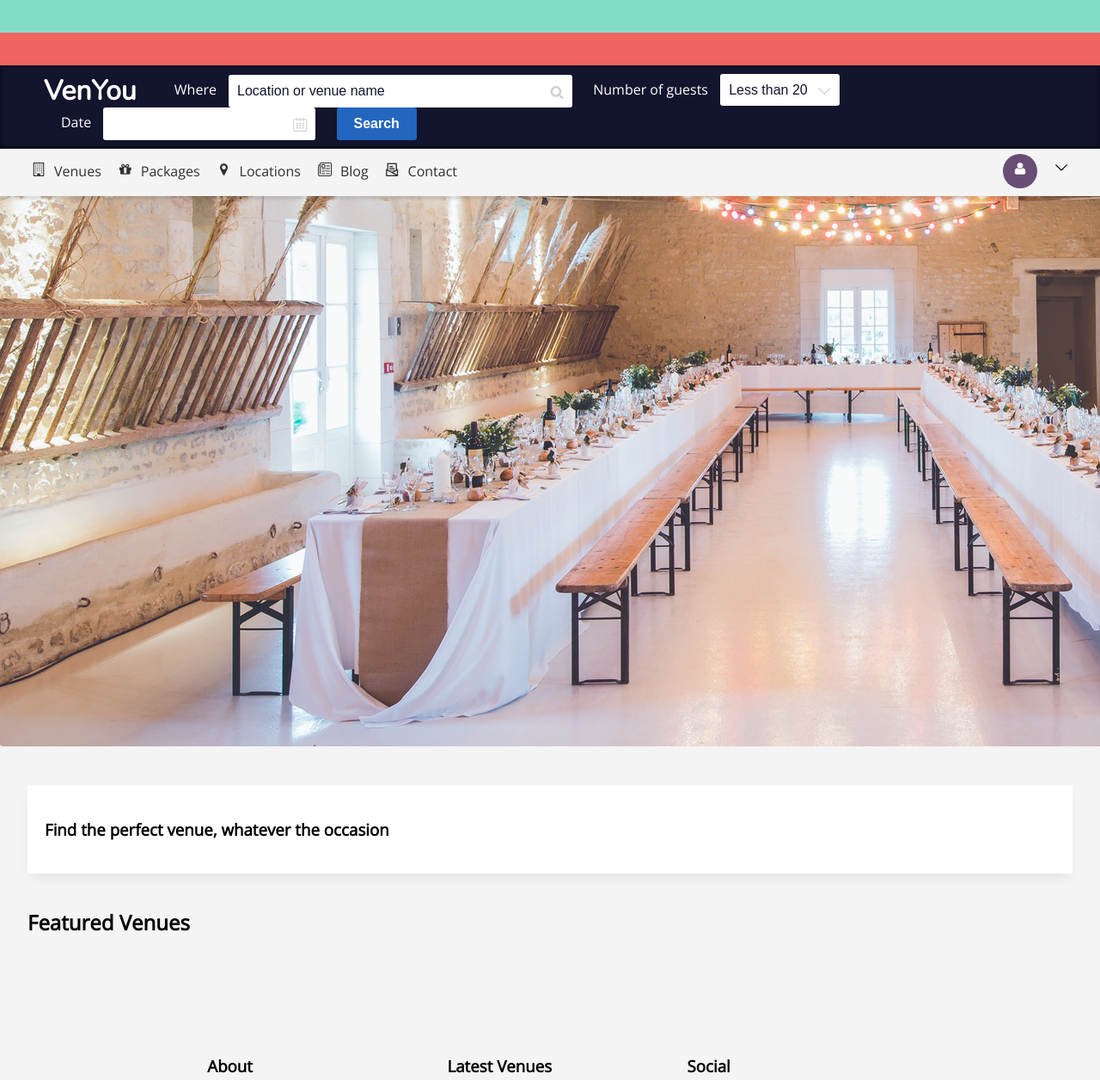
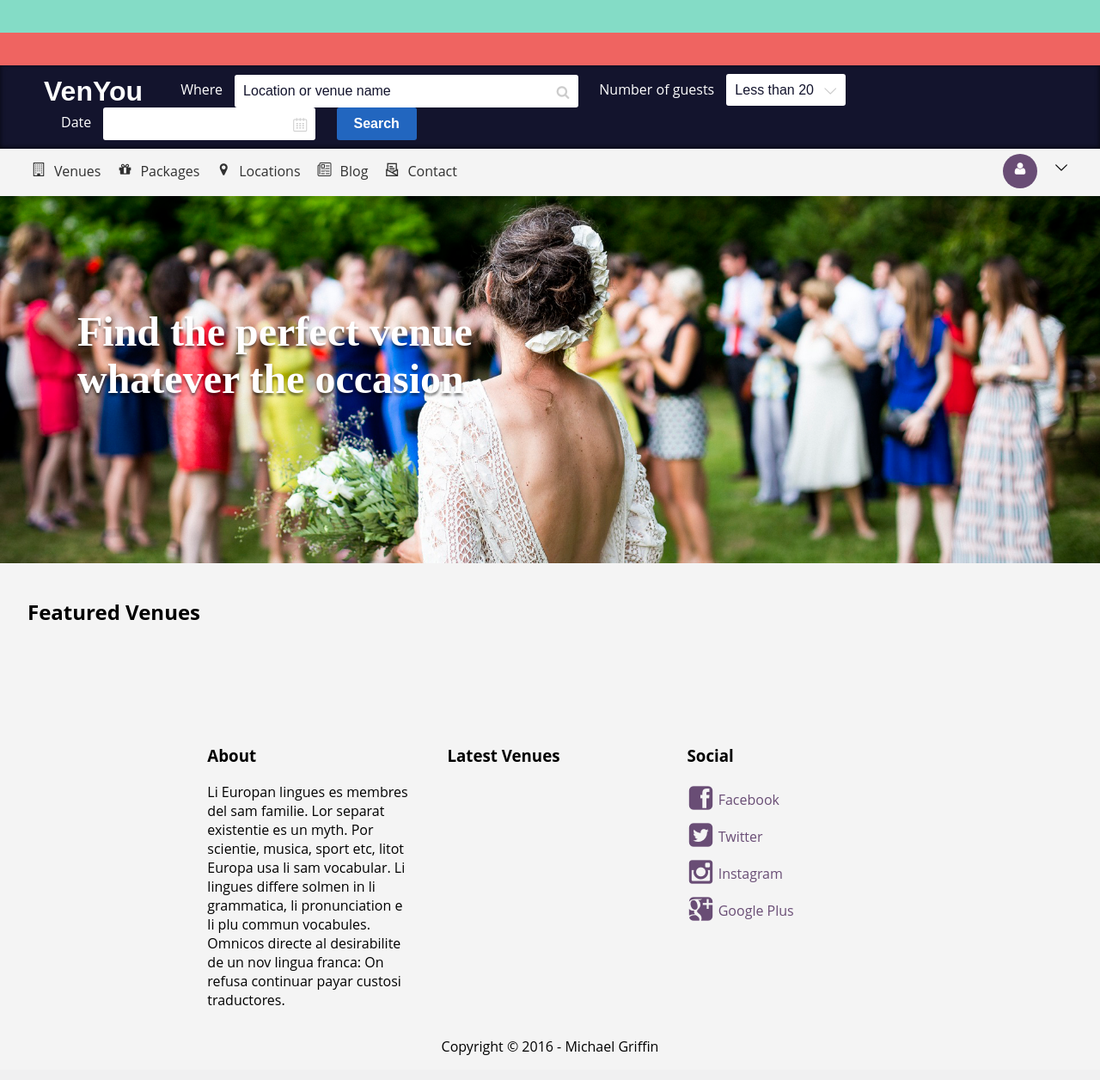
Before and after one commit to mdgriffin/Dynamic-Web-Project, a PHP site: template app/views/home.php in a window 1280 px wide; the page is wider, and only the part inside the window is pictured. Shown: the top 1256 px of that part at 86% size. After the commit the page ends 1227 px from the top of that part, so only its background shows below. Run offline with PHP 8.4, Linux system fonts and the light colour scheme; the template is opened without the code that fills it, so the values that code supplies are empty.

Commit message:
Further home page improvements

```diff
--- a/Assets/image-source.txt
+++ b/Assets/image-source.txt
@@ -1 +1,2 @@
-Images/banner1.png: https://www.pexels.com/photo/lights-party-wooden-chairs-92926/
+Images/banner1.png: https://www.pexels.com/photo/lights-party-wooden-chairs-92926/,
+Images/banner2.png: https://www.pexels.com/photo/bridal-bride-celebration-ceremony-65038/
--- a/Assets/style.css
+++ b/Assets/style.css
@@ -871,7 +871,7 @@ header {
 	border: 1px solid #694D75;
 	border-top: 5px solid #694D75;
 	margin-top: 10px;
-	z-index: 1;
+	z-index: 2;
 }
 
 .headerNavBar-account-dropdown::before {
@@ -1039,7 +1039,7 @@ footer {
 	background: #fff;
 	border: 1px solid #1B5299;
 	display: none;
-	z-index: 1;
+	z-index: 2;
 }
 
 .datePicker-dropdown-bottomRight {
@@ -1206,6 +1206,20 @@ footer {
 
 .home-banner {
 	margin-top: -40px;
+	background: url("images/banner2.png") no-repeat;
+	background-size: cover;
+	padding-bottom: 33.3333%;
+	position: relative;
+}
+
+.home-banner h2 {
+	color: #fff;
+	position: absolute;
+	top: 90px;
+	left: 90px;
+	font-family: 'Lora', serif;
+	font-size: 3em;
+	text-shadow: 0 3px 3px rgba(0,0,0,0.5);
 }
 
 .home-card,
--- a/app/controllers/home/HomeController.php
+++ b/app/controllers/home/HomeController.php
@@ -27,6 +27,7 @@ class HomeController {
 	public function getIndex () {
 		$this->viewData["pageTitle"] = "VenYou - Find the Perfect Venue";
 		$this->viewData["featured_venues"] = Venue::getAllWithImage(3);
+		$this->viewData["styles"] = array("https://fonts.googleapis.com/css?family=Lora");
 
 		View::create("home")->with($this->viewData);
 	}
--- a/app/views/home.php
+++ b/app/views/home.php
@@ -3,14 +3,12 @@
 </div><!-- container -->
 
 	<div class="home-banner">
-			<img src="Assets/images/banner1.png" class="cardBannerImage-cover" alt="">
-	</div><!-- card -->
+
+		<h2>Find the perfect venue<br><span>whatever the occasion</span></h2>
+
+	</div><!-- home-banner -->
 
 <div class="container">
-
-	<div class="card home-card">
-		<h3>Find the perfect venue, whatever the occasion</h3>
-	</div><!-- card -->
 
 	<h2>Featured Venues</h2>
 
--- a/app/views/partials/header.php
+++ b/app/views/partials/header.php
@@ -5,8 +5,13 @@
 		<title><?php echo $this->pageTitle; ?></title>
 		<base href="/Dynamic-Web-Project/">
 
-		<link href="https://fonts.googleapis.com/css?family=Nunito|Open+Sans" rel="stylesheet">
 		<link rel="stylesheet" href="assets/style.css">
+		<?php if ($this->styles) {
+			foreach($this->styles as $style) { ?>
+				<link href="<?php echo $style; ?>" rel="stylesheet">
+
+		<?php }
+		} ?>
 	</head>
 	<body>
 
```
Also changed, not shown: Assets/images/banner2.png (added).
